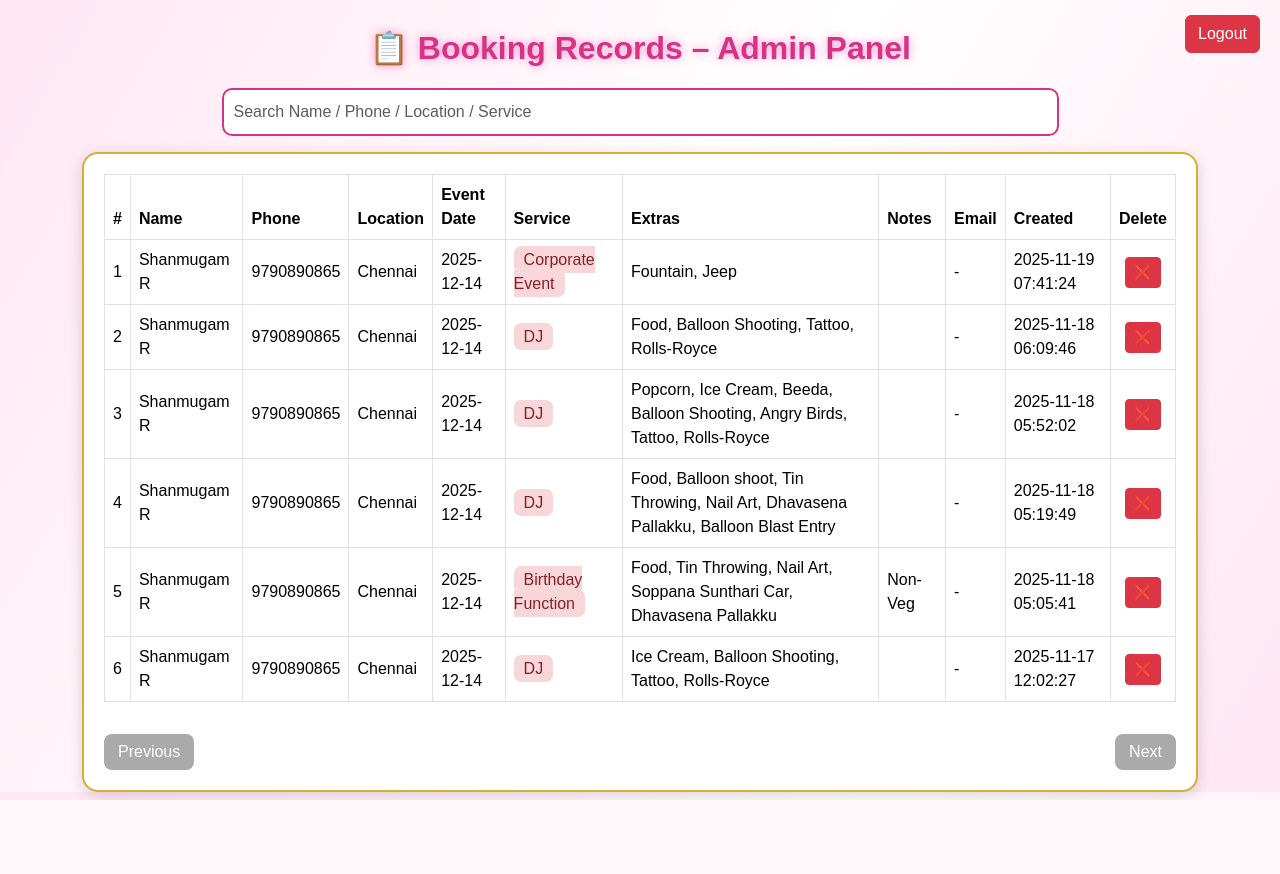
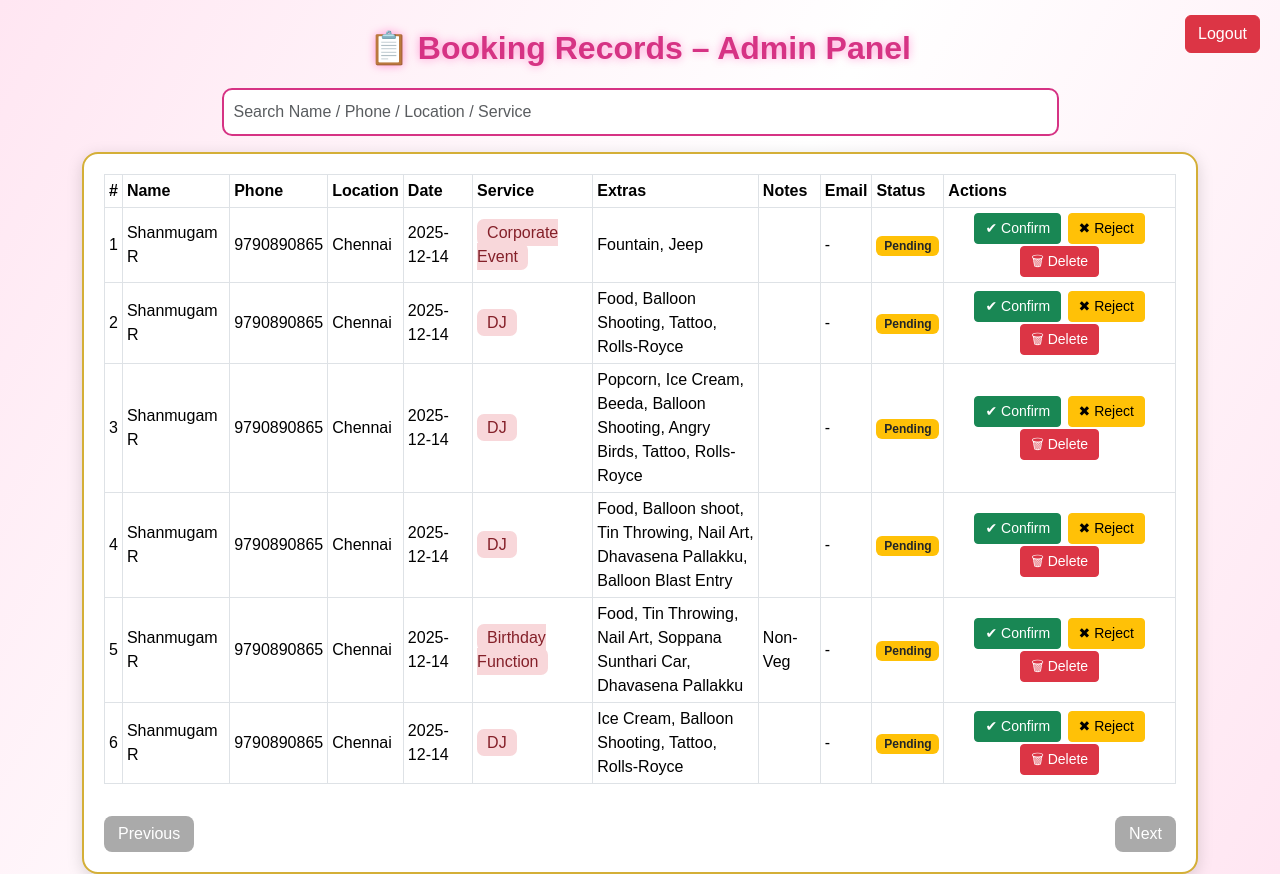
Before and after one commit to shan-2329/Expence-Tracker, a Flask app: page /admin in a window 1280 px wide. Before the commit the page ends 800 px from the top, so only its background shows below. Run offline with Flask 3, Linux system fonts and the light colour scheme; a user stored in the database is signed in; data comes from the database, SQL or seed files in the repository; some libraries are stand-ins or nearby versions.

Commit message:
Add files via upload

```diff
--- a/templates/admin.html
+++ b/templates/admin.html
@@ -34,6 +34,12 @@
             background: #fff3cd;
             color: #854d0e;
             font-weight: 700;
+            white-space: nowrap;
+        }
+
+        td {
+            vertical-align: middle;
+            white-space: normal;
         }
 
         .badge-service {
@@ -65,6 +71,11 @@
             border-radius: 10px;
             padding: 10px;
         }
+
+        .action-btn {
+            margin: 1px;
+            padding: 4px 10px;
+        }
     </style>
 </head>
 
@@ -89,20 +100,20 @@
         {% else %}
 
         <div class="table-responsive">
-            <table id="bookTable" class="table table-bordered align-middle">
+            <table id="bookTable" class="table table-bordered align-middle table-sm">
                 <thead>
                     <tr>
                         <th>#</th>
                         <th>Name</th>
                         <th>Phone</th>
                         <th>Location</th>
-                        <th>Event Date</th>
+                        <th>Date</th>
                         <th>Service</th>
                         <th>Extras</th>
                         <th>Notes</th>
                         <th>Email</th>
-                        <th>Created</th>
-                        <th>Delete</th>
+                        <th>Status</th>
+                        <th style="min-width:200px">Actions</th>
                     </tr>
                 </thead>
 
@@ -115,14 +126,31 @@
                         <td>{{ row.location }}</td>
                         <td>{{ row.event_date }}</td>
                         <td><span class="badge-service">{{ row.service }}</span></td>
-                        <td>{{ row.extras }}</td>
-                        <td>{{ row.notes }}</td>
+                        <td style="max-width:250px;">{{ row.extras }}</td>
+                        <td style="max-width:250px;">{{ row.notes }}</td>
                         <td>{{ row.customer_email or "-" }}</td>
-                        <td>{{ row.created_at }}</td>
+
+                        <!-- STATUS -->
+                        <td>
+                            {% if row.status == 'Confirmed' %}
+                                <span class="badge bg-success">Confirmed</span>
+                            {% elif row.status == 'Rejected' %}
+                                <span class="badge bg-danger">Rejected</span>
+                            {% else %}
+                                <span class="badge bg-warning text-dark">Pending</span>
+                            {% endif %}
+                        </td>
+
+                        <!-- ACTION BUTTONS -->
                         <td class="text-center">
-                            <button class="btn btn-danger btn-sm" onclick="deleteBooking({{ row.id }})">
-                                ❌
-                            </button>
+                            <button class="btn btn-success btn-sm action-btn"
+                                    onclick="confirmBooking({{ row.id }})">✔ Confirm</button>
+
+                            <button class="btn btn-warning btn-sm action-btn"
+                                    onclick="rejectBooking({{ row.id }})">✖ Reject</button>
+
+                            <button class="btn btn-danger btn-sm action-btn"
+                                    onclick="deleteBooking({{ row.id }})">🗑 Delete</button>
                         </td>
                     </tr>
                     {% endfor %}
@@ -199,6 +227,36 @@ function deleteBooking(id) {
         }
     });
 }
+
+/* ------------------------- CONFIRM BOOKING ------------------------ */
+function confirmBooking(id) {
+    Swal.fire({
+        title: "Confirm Booking?",
+        text: "Customer will receive confirmation notification.",
+        icon: "success",
+        showCancelButton: true,
+        confirmButtonText: "Confirm"
+    }).then(result => {
+        if (result.isConfirmed) {
+            window.location.href = "/confirm/" + id;
+        }
+    });
+}
+
+/* ------------------------- REJECT BOOKING ------------------------ */
+function rejectBooking(id) {
+    Swal.fire({
+        title: "Reject Booking?",
+        text: "Customer may receive a rejection notification.",
+        icon: "warning",
+        showCancelButton: true,
+        confirmButtonText: "Reject"
+    }).then(result => {
+        if (result.isConfirmed) {
+            window.location.href = "/reject/" + id;
+        }
+    });
+}
 </script>
 
 </body>
```
